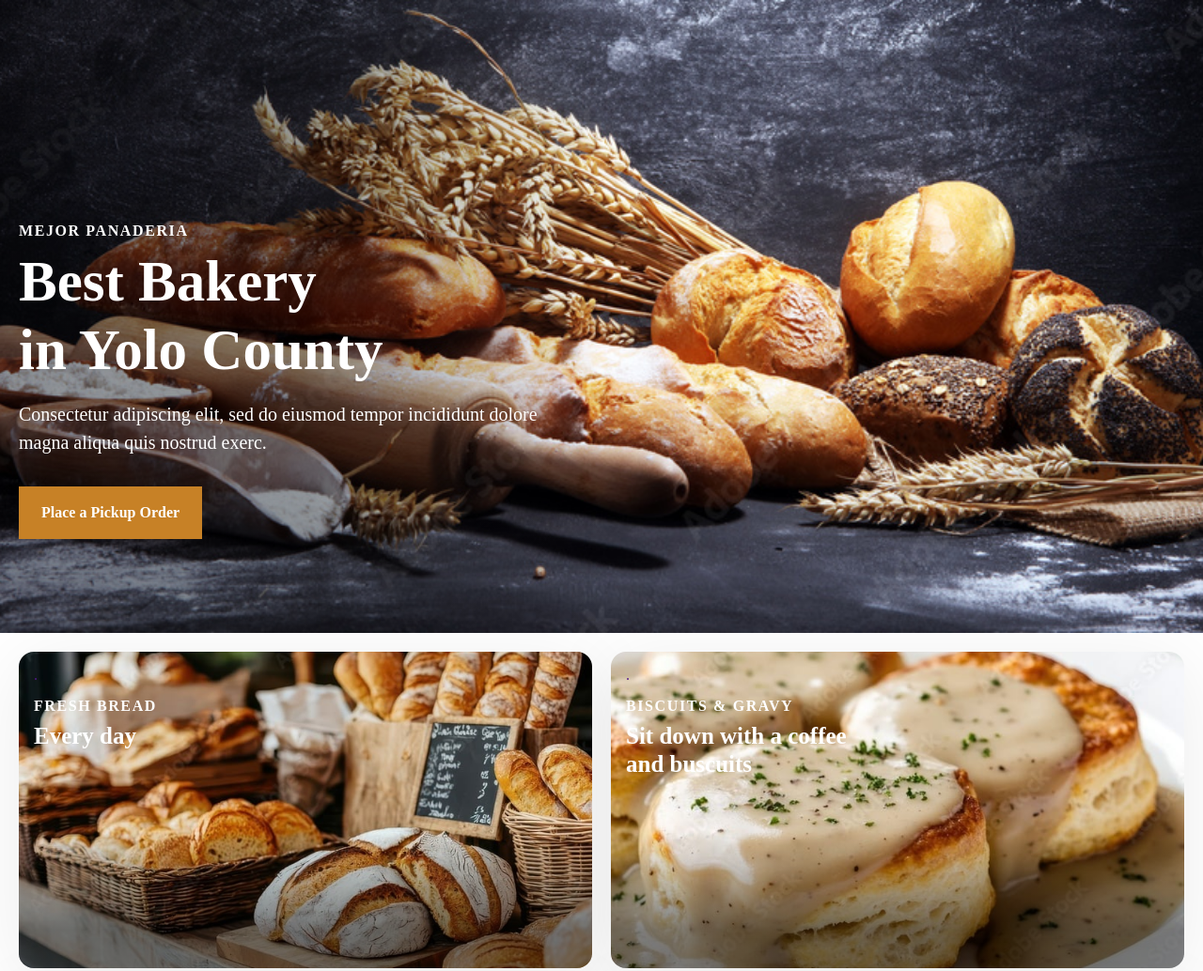
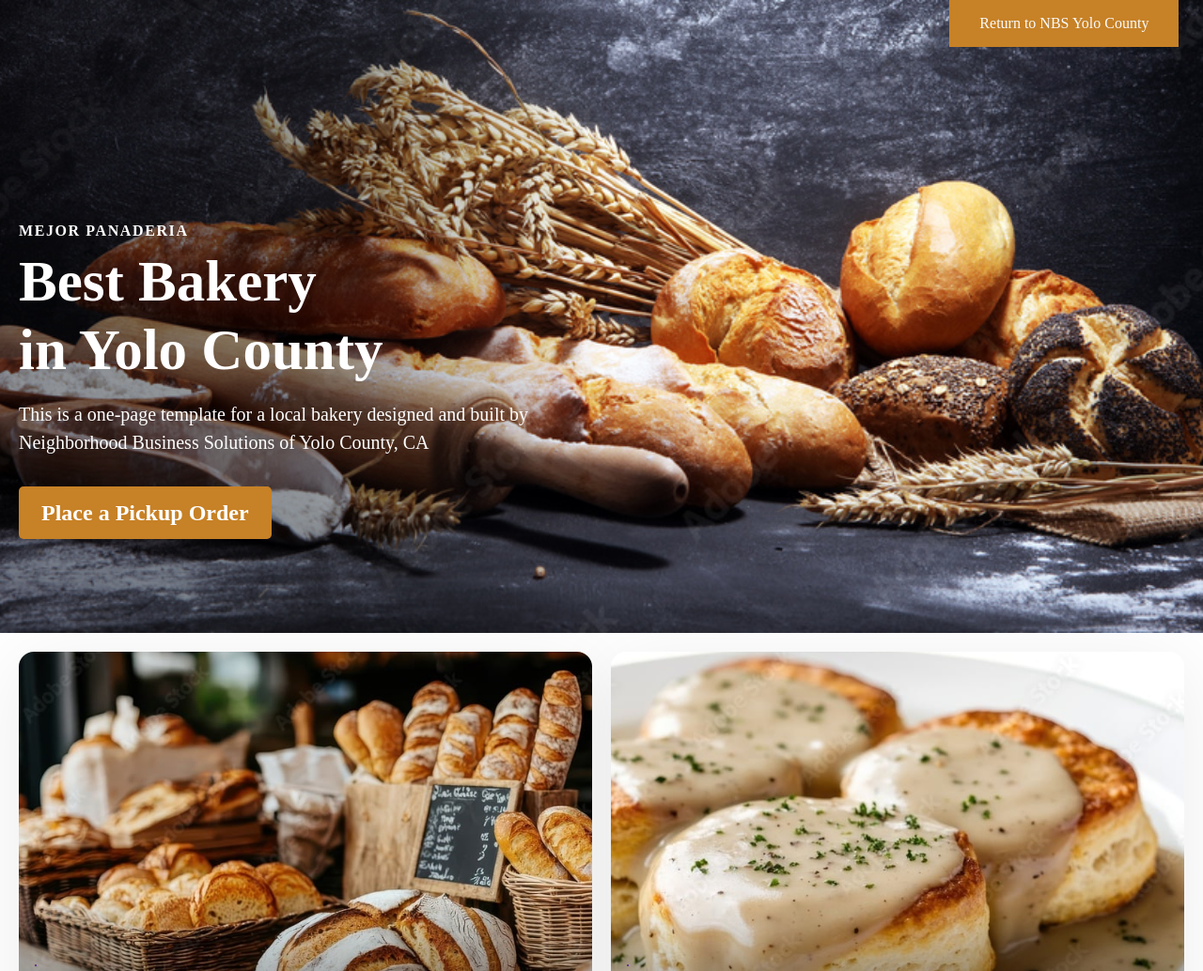
Before and after one commit to CLGolden/BestBakery, a plain HTML site: page index.html in a window 1280 px wide. Shown: the top 1034 px of the page at 94% size. Drawn offline with Linux system fonts and the light colour scheme.

Commit message:
Return button, product text content

```diff
--- a/core-styles.css
+++ b/core-styles.css
@@ -1,5 +1,4 @@
 :root {
-    /* Add these styles to your global stylesheet, which is used across all site pages. You only need to do this once. All elements in the library derive their variables and base styles from this central sheet, simplifying site-wide edits. For instance, if you want to modify how your h2's appear across the site, you just update it once in the global styles, and the changes apply everywhere. */
     --primary: #c78126;
     --primaryLight: #c09f74;
     --secondary: #D49E8D;
@@ -60,3 +59,14 @@ body {
     margin: 0;
     color: var(--bodyTextColor);
 }
+
+.returnbutton {
+    position: fixed;
+    display: block;
+    z-index: 10;
+    padding: 1rem 2rem;
+    background-color: var(--primary);
+    color: var(--bodyTextColorWhite);
+    right: 2%;
+    text-decoration: none;
+}
--- a/index.html
+++ b/index.html
@@ -11,17 +11,17 @@
 </head>
 
 <body>
+    <a href="" class="returnbutton">Return to NBS Yolo County</a>
     <!-- ============================================ -->
     <!--                    Hero                      -->
     <!-- ============================================ -->
-
     <section id="hero-1957">
         <div class="cs-container">
             <div class="cs-content">
                 <span class="cs-topper">Mejor Panaderia</span>
                 <h1 class="cs-title">Best Bakery<br>in Yolo County</h1>
-                <p class="cs-text">Consectetur adipiscing elit, sed do eiusmod tempor incididunt dolore magna aliqua
-                    quis nostrud exerc.</p>
+                <p class="cs-text">This is a one-page template for a local bakery designed and built by Neighborhood
+                    Business Solutions of Yolo County, CA</p>
                 <a href="" class="cs-button-solid">Place a Pickup Order</a>
             </div>
         </div>
--- a/styles.css
+++ b/styles.css
@@ -62,7 +62,7 @@
   }
 
   #hero-1957 .cs-button-solid {
-    font-size: 1rem;
+    font-size: 1.5rem;
     font-weight: 700;
     /* 46px - 56px */
     line-height: clamp(2.875rem, 5.5vw, 3.5rem);
@@ -74,6 +74,7 @@
     display: inline-block;
     position: relative;
     z-index: 1;
+    border-radius: 5px;
   }
 
   #hero-1957 .cs-button-solid:before {
@@ -213,6 +214,7 @@
     /* prevents padding and border from affecting height and width */
     box-sizing: border-box;
     padding: 0;
+    padding-top: 50%;
     /* clips background image corners */
     overflow: hidden;
     box-shadow: 0px 12px 80px 0px rgba(26, 26, 26, 0.08);
```
Also changed, not shown: 1 other file.
